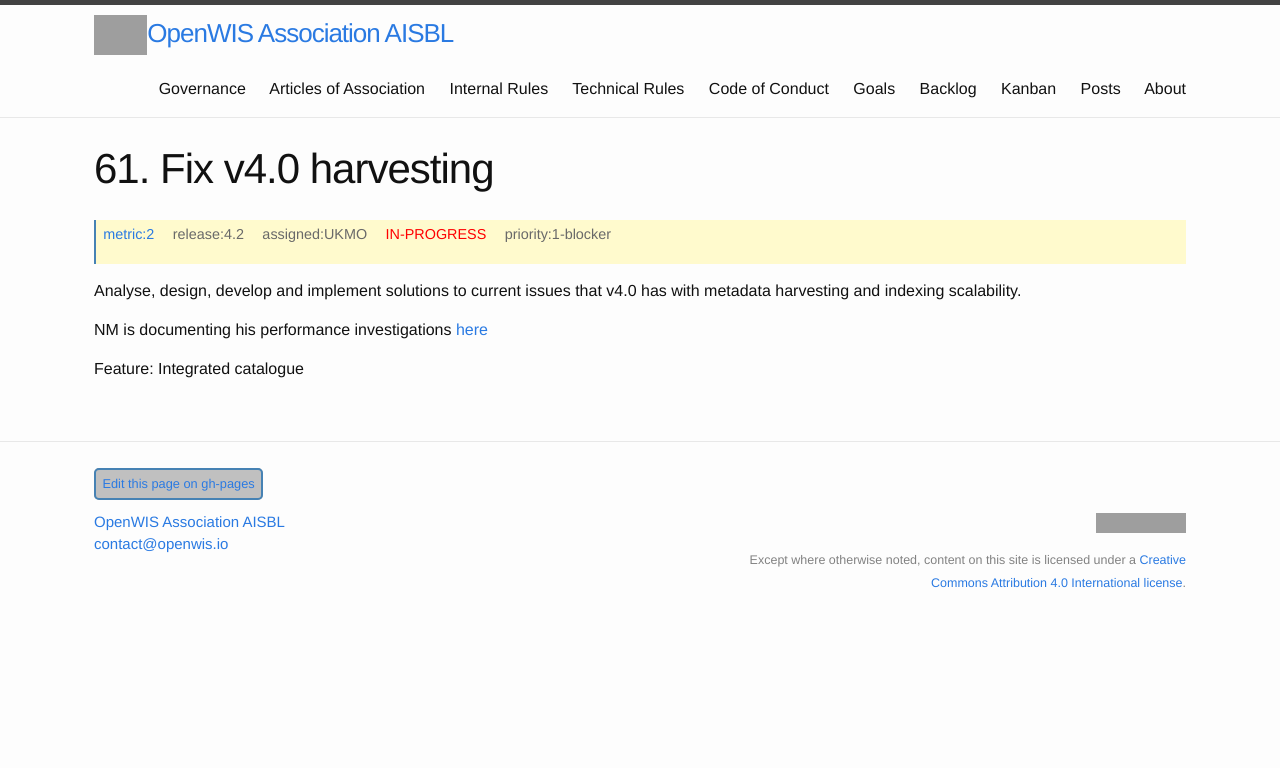
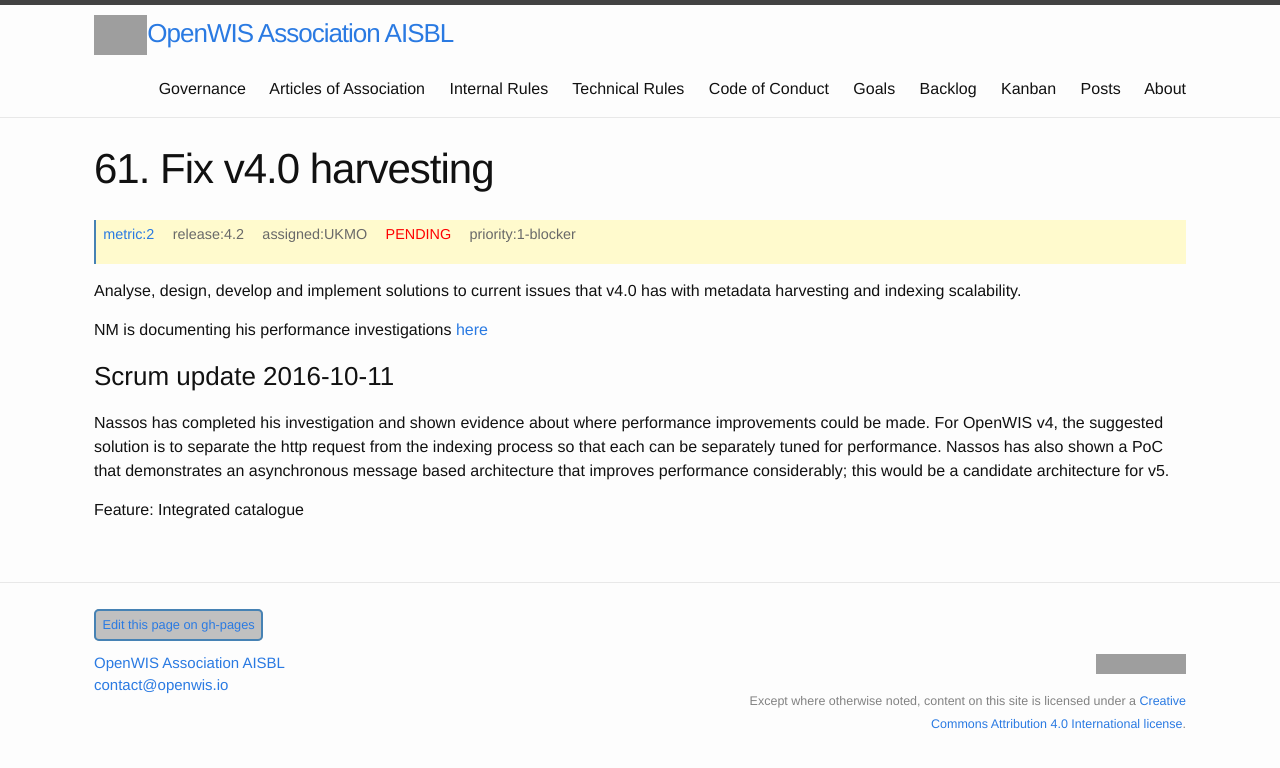
Before and after one commit to OpenWIS/openwis-documentation, a Jekyll site: the page built from _kanban/OpenWIS-Backlog-000061.md, in a window 1280 px wide. Shown: the top 768 px of the page. Built offline with Jekyll 4.4.1, drawn with Linux system fonts in a browser that asks for light colours; grey boxes are pictures that could not be loaded.

Commit message:
Scrum kanban update

```diff
--- a/_kanban/OpenWIS-Backlog-000061.md
+++ b/_kanban/OpenWIS-Backlog-000061.md
@@ -1,8 +1,8 @@
 ---
 layout: backlog
 title: Fix v4.0 harvesting
-kanCategory: analyse
-kanSubCategory: in-progress
+kanCategory: design
+kanSubCategory: pending
 kanAssigned: UKMO
 kanBacklog: 61
 kanIssue:
@@ -18,3 +18,7 @@ kanProject:
 Analyse, design, develop and implement solutions to current issues that v4.0 has with metadata harvesting and indexing scalability.
 
 NM is documenting his performance investigations [here](https://github.com/NMichas/openwis-draft-analysis/wiki/Harvesting-performance-investigation)
+
+### Scrum update 2016-10-11
+
+Nassos has completed his investigation and shown evidence about where performance improvements could be made.  For OpenWIS v4, the suggested solution is to separate the http request from the indexing process so that each can be separately tuned for performance.  Nassos has also shown a PoC that demonstrates an asynchronous message based architecture that improves performance considerably; this would be a candidate architecture for v5.
```
Also changed, not shown: _kanban/OpenWIS-Backlog-000006.md (+4 -2 lines), _kanban/OpenWIS-Backlog-000081.md (+5 -1 lines), _kanban/OpenWIS-Backlog-000127.md (+1 -1 lines), _kanban/OpenWIS-Backlog-000167.md (+1 -1 lines), _kanban/OpenWIS-Backlog-000181.md (+5 -1 lines).
